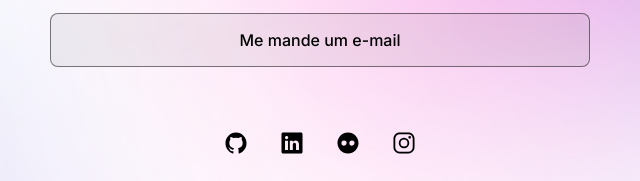
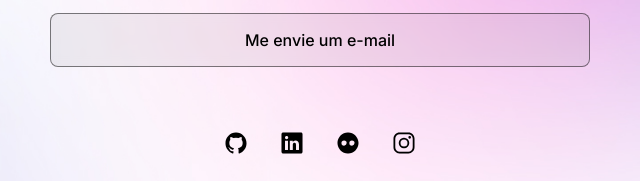
Before and after one commit to felipe-np/linktree_project, a plain HTML site: page index.html in a window 1280 px wide. Shown: the part 434-615 px from the top of the page, 320-960 px from the left. Drawn offline with nearby package versions, Linux system fonts and the light colour scheme.

Commit message:
edit link massage

```diff
--- a/index.html
+++ b/index.html
@@ -31,7 +31,7 @@
         </li>
 
         <li>
-          <a href="mailto:peixoto.felipe19@gmail.com">Me mande um e-mail</a>
+          <a href="mailto:peixoto.felipe19@gmail.com">Me envie um e-mail</a>
         </li>
 
       </ul>
```
